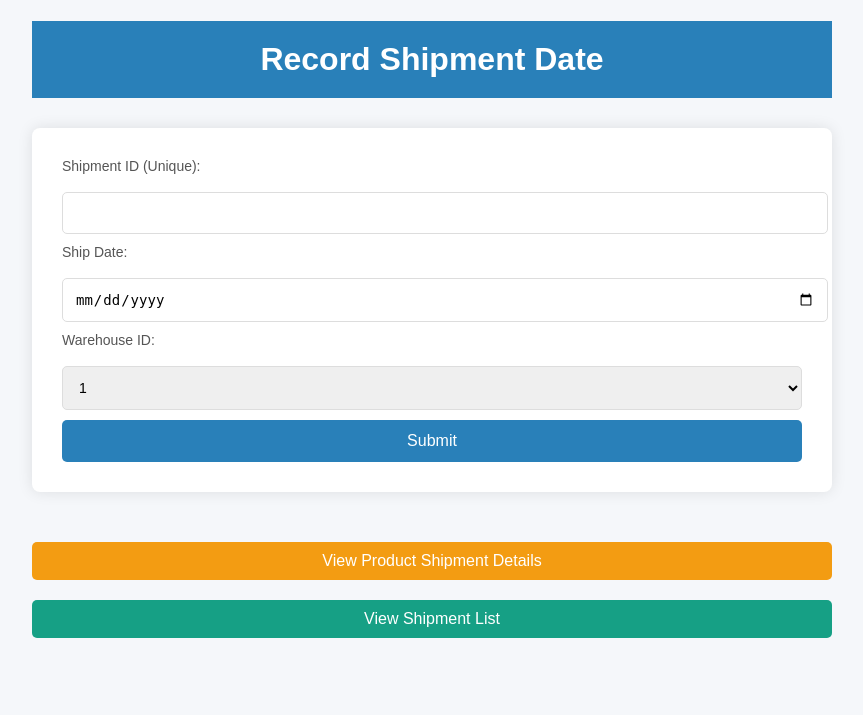
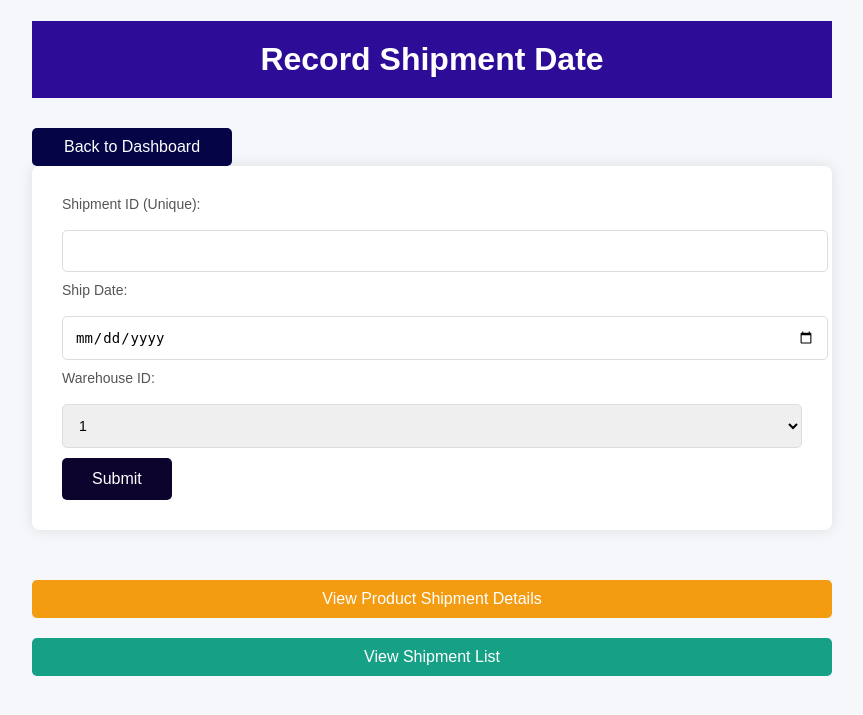
Before and after one commit to rudrodebsarker/Agri_Insights, a PHP site: page /shipment.php in a window 1280 px wide. Shown: the top 715 px of the page, without its empty margins (208-1071 px from the left). Run offline with PHP 8.4, Linux system fonts and the light colour scheme; tables that the repository leaves empty or names only in its code hold one stand-in row (values such as "Sample post").

Commit message:
Update shipment.php
dd

```diff
--- a/shipment.php
+++ b/shipment.php
@@ -44,7 +44,7 @@ if ($_SERVER['REQUEST_METHOD'] == 'POST' && isset($_POST['submit'])) {
 
         h1 {
             text-align: center;
-            background-color: #2980b9;
+            background-color:rgb(45, 13, 151);
             color: white;
             padding: 20px 0;
             margin-bottom: 30px;
@@ -81,7 +81,7 @@ if ($_SERVER['REQUEST_METHOD'] == 'POST' && isset($_POST['submit'])) {
         }
 
         button {
-            background-color: #2980b9;
+            background-color:rgb(13, 4, 45);
             color: white;
             padding: 12px 30px;
             border: none;
@@ -89,7 +89,6 @@ if ($_SERVER['REQUEST_METHOD'] == 'POST' && isset($_POST['submit'])) {
             font-size: 16px;
             cursor: pointer;
             transition: 0.3s;
-            width: 100%;
         }
 
         button:hover {
@@ -129,12 +128,34 @@ if ($_SERVER['REQUEST_METHOD'] == 'POST' && isset($_POST['submit'])) {
         .view-shipment-btn:hover {
             background-color: #1abc9c;
         }
+
+        /* Back to Dashboard Button */
+        .back-to-dashboard-btn {
+            padding: 10px 20px;
+            background-color:rgb(4, 4, 71);
+            color: white;
+            border: none;
+            border-radius: 5px;
+            cursor: pointer;
+            font-size: 16px;
+            display: inline-block;
+            margin-top: 20px;
+            width: 200px; /* Set a fixed width */
+            margin: 0 auto; /* Center the button */
+        }
+
+        .back-to-dashboard-btn:hover {
+            background-color: #1d6a8b;
+        }
     </style>
 </head>
 <body>
 
 <div class="container">
     <h1>Record Shipment Date</h1>
+
+    <!-- Back to Dashboard Button -->
+    <button onclick="window.location.href='admin_dashboard.php';" class="back-to-dashboard-btn">Back to Dashboard</button>
 
     <div class="form-container">
         <form method="POST" action="shipment.php">
```
